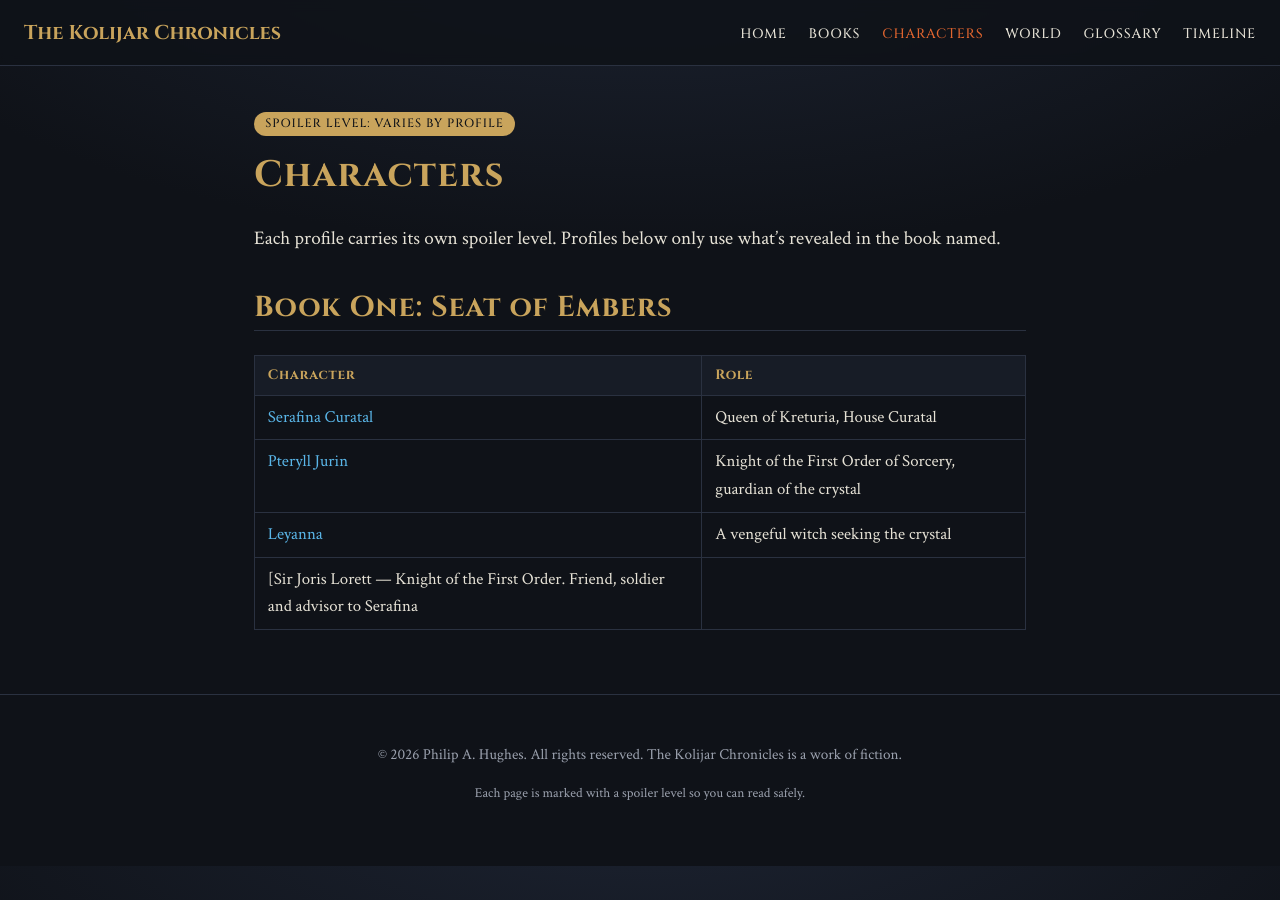
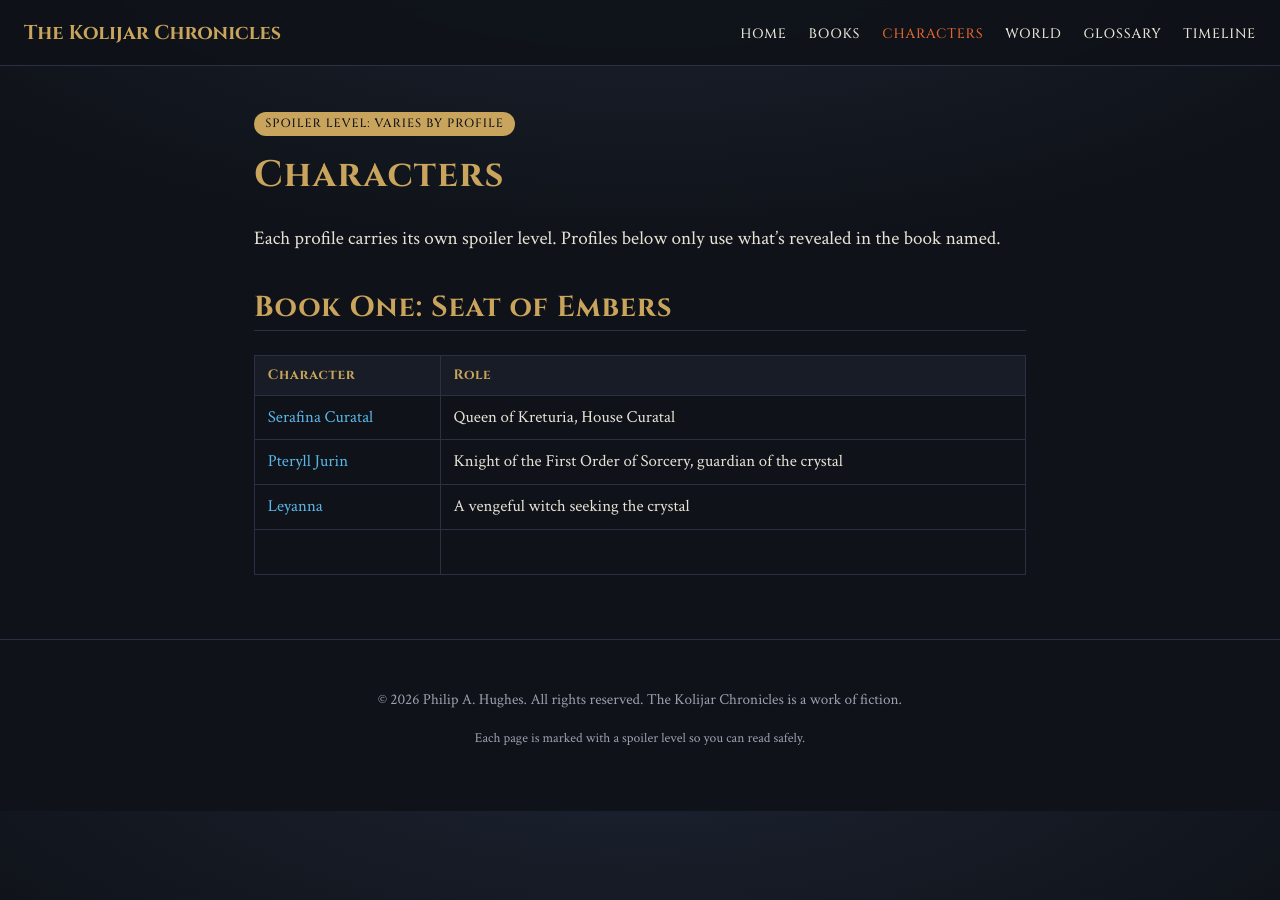
Before and after one commit to philauthor46/Kolijar-Hub, a Jekyll site: the page built from characters/index.md, in a window 1280 px wide. Built offline with Jekyll 4.4.1, drawn with Linux system fonts in a browser that asks for light colours.

Commit message:
Modify Sir Joris Lorett character description
Updated character entry for Sir Joris Lorett.

```diff
--- a/characters/index.md
+++ b/characters/index.md
@@ -16,4 +16,4 @@ Each profile carries its own spoiler level. Profiles below only use what's revea
 | [Serafina Curatal]({{ "/characters/serafina/" | relative_url }}) | Queen of Kreturia, House Curatal |
 | [Pteryll Jurin]({{ "/characters/pteryll/" | relative_url }}) | Knight of the First Order of Sorcery, guardian of the crystal |
 | [Leyanna]({{ "/characters/leyanna/" | relative_url }}) | A vengeful witch seeking the crystal |
-| [Sir Joris Lorett — Knight of the First Order. Friend, soldier and advisor to Serafina |
+|
```
